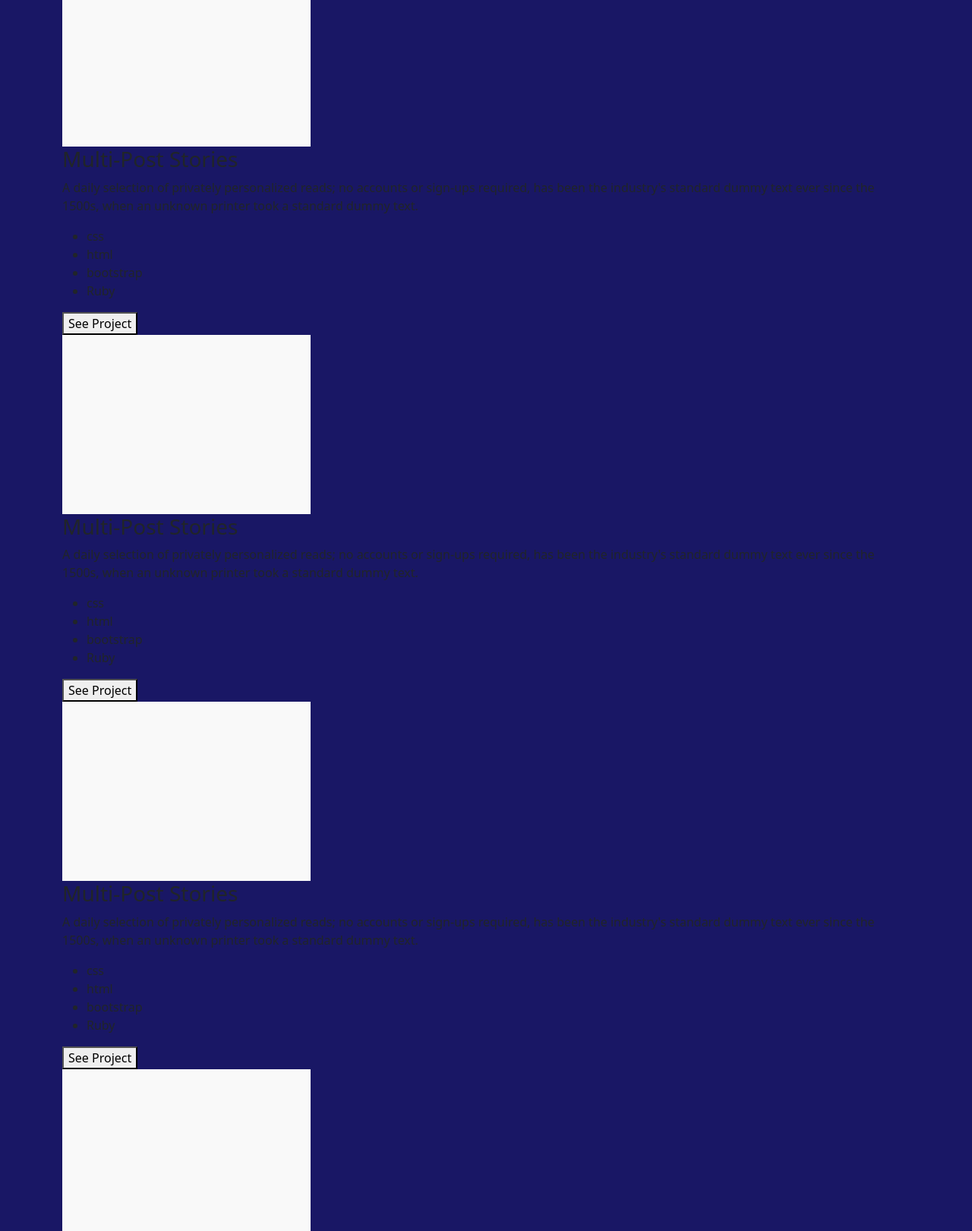
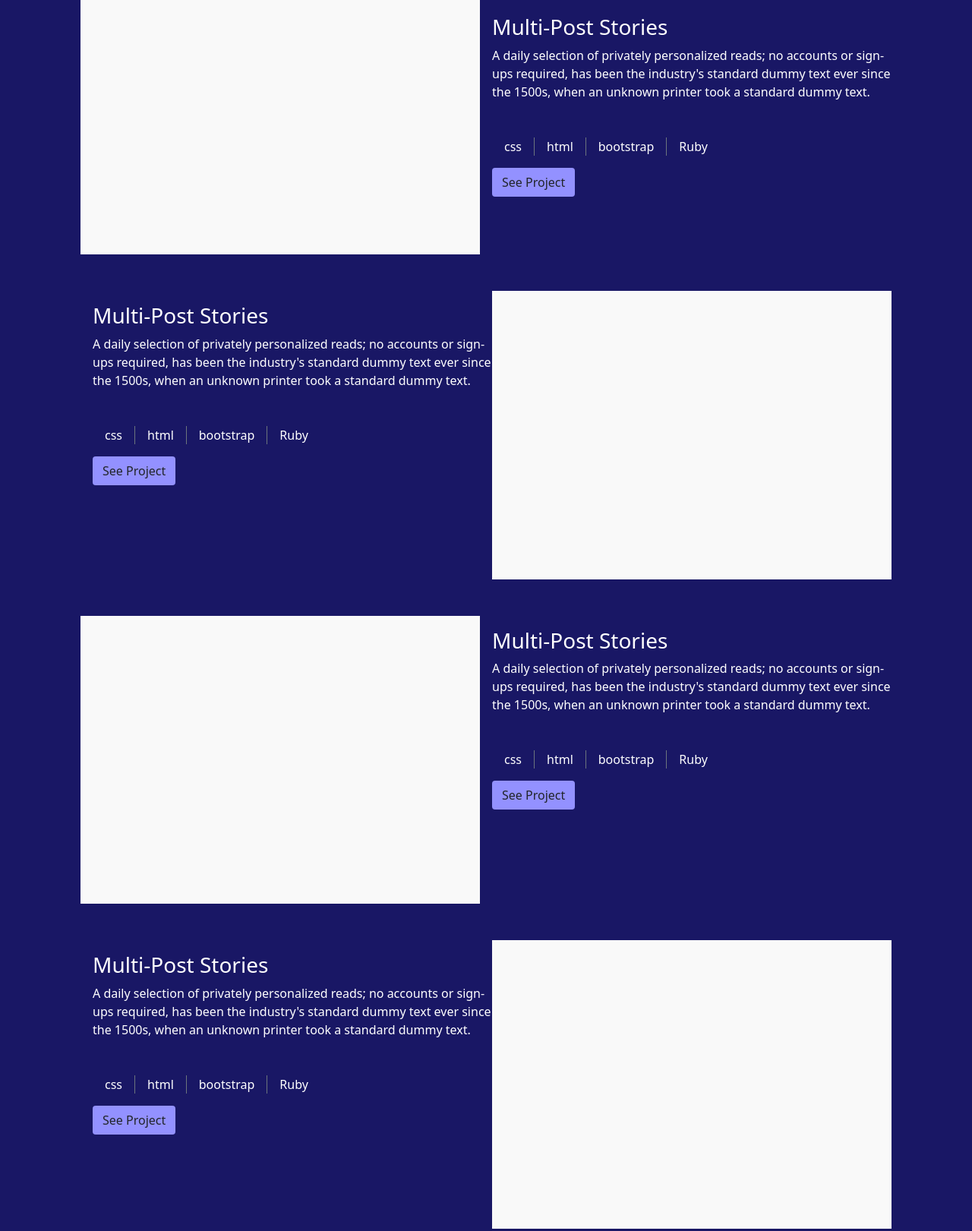
Before and after one commit to MohamedHNoor/Bootstrap-Project, a plain HTML site: page index.html in a window 1280 px wide. Shown: the part 868-2489 px from the top of the page at 76% size. Drawn offline with nearby package versions, Linux system fonts and the light colour scheme.

Commit message:
Style work section with Bootstrap

```diff
--- a/index.html
+++ b/index.html
@@ -29,9 +29,9 @@
   <section class="text-light mt-5 pt-5 ">
     <div class="container text-light text-center">
       <div class="">
-        <h1 class="theme display-1" title="I am Oluwatoyin Olaoye">MindPrepDev</h1>
+        <h1 class="theme purple display-1" title="I am Oluwatoyin Olaoye">MindPrepDev</h1>
         <h3 class="sub-theme display-4">Software Developer</h3>
-        <p class=" lead mt-5 w-50 my-4 text-center mx-auto">
+        <p class="lead mt-5 w-50 my-4 text-center mx-auto">
           I can help you build a product, feature or website. Look through some of my works. If you
           like what you see and have a project you need coded, don't hesitate to contact me.
         </p>
@@ -40,7 +40,7 @@
       <!-- Language and skills divisions -->
       <div class=" lang d-flex align-items-start justify-content-between w-50 mx-auto">
         <div class="language">
-          <p>Language</p>
+          <p class="purple">Language</p>
           <ul class="navbar-nav">
             <li>JavaScript</li>
             <li>Ruby</li>
@@ -49,7 +49,7 @@
           </ul>
         </div>
         <div class="frameworks align-items-center justify-content-between">
-          <p>Frameworks</p>
+          <p class="purple">Frameworks</p>
           <ul class="navbar-nav">
             <li>Bootstrap</li>
             <li>Ruby on Rails</li>
@@ -59,7 +59,7 @@
           </ul>
         </div>
         <div class="skills">
-          <p>Skills</p>
+          <p class="purple">Skills</p>
           <ul class="navbar-nav">
             <li>Codekit</li>
             <li>Github</li>
@@ -114,97 +114,105 @@
   </section>
 
   <!-- Works section -->
-  <section id="works-section">
-    <div class="container">
-      <h2 class="recent-works robo-head">My recent works</h2>
+  <section id="works-section ms-5">
+    <div class="container row mx-auto">
+      <h2 class="recent-works purple mt-5">My recent works</h2>
       <hr class="white">
-      <div class="work-folio">
+      <div class="work-folio col-12">
         <!-- Project one -->
-        <div class="pro one">
+        <div class="pro one d-flex flex-row mb-5 mt-3 justify-content-between">
           <img
             src="./images/placeholder.png"
             alt="project snapshot"
-          class="placeholder">
-          <div class="briefs">
-            <h3 class="br-header">Multi-Post Stories</h3>
+            width="50%"
+            height="auto"
+          class="placeholder img-fluid">
+          <div class="briefs w-50 ms-3 mt-5">
+            <h3 class="mt-3 br-header">Multi-Post Stories</h3>
             <p class="text">
               A daily selection of privately personalized reads; no accounts or sign-ups required,
               has been the industry's standard dummy text ever since the 1500s,
               when an unknown printer took a standard dummy text.
             </p>
-            <ul class="tech">
-              <li>css</li>
-              <li>html</li>
-              <li>bootstrap</li>
-              <li>Ruby</li>
+            <ul class="tech d-flex nav  mt-5">
+              <li class="px-3 border-end border-secondary">css</li>
+              <li class="px-3 border-end border-secondary">html</li>
+              <li class="px-3 border-end border-secondary">bootstrap</li>
+              <li class="px-3">Ruby</li>
             </ul>
-            <button type="button" class="view robo-head">See Project</button>
+            <button type="button" class="view btn mt-3 mb-4 bg-purple">See Project</button>
           </div>
         </div>
         <!-- Project two -->
-        <div class="pro two">
+        <div class="pro two d-flex flex-row-reverse mb-5">
           <img
             src="./images/placeholder.png"
             alt="project snapshot"
-          class="placeholder">
-          <div class="briefs">
-            <h3 class="br-header">Multi-Post Stories</h3>
+            width="50%"
+            height="auto"
+          class="placeholder img-fluid">
+          <div class="briefs w-50 ms-3">
+            <h3 class="mt-3 br-header">Multi-Post Stories</h3>
             <p class="text">
               A daily selection of privately personalized reads; no accounts or sign-ups required,
               has been the industry's standard dummy text ever since the 1500s,
               when an unknown printer took a standard dummy text.
             </p>
-            <ul class="tech">
-              <li>css</li>
-              <li>html</li>
-              <li>bootstrap</li>
-              <li>Ruby</li>
+            <ul class="tech d-flex nav  mt-5">
+              <li class="px-3 border-end border-secondary">css</li>
+              <li class="px-3 border-end border-secondary">html</li>
+              <li class="px-3 border-end border-secondary">bootstrap</li>
+              <li class="px-3">Ruby</li>
             </ul>
-            <button type="button" class="view robo-head">See Project</button>
+            <button type="button" class="view btn mt-3 mb-4 bg-purple">See Project</button>
           </div>
         </div>
         <!-- Project three -->
-        <div class="pro three">
+        <div class="pro three d-flex flex-row mb-5">
           <img
             src="./images/placeholder.png"
             alt="project snapshot"
-          class="placeholder">
-          <div class="briefs">
-            <h3 class="br-header">Multi-Post Stories</h3>
+            width="50%"
+            height="auto"
+          class="placeholder img-fluid">
+          <div class="briefs w-50 ms-3">
+            <h3 class="mt-3 br-header">Multi-Post Stories</h3>
             <p class="text">
               A daily selection of privately personalized reads; no accounts or sign-ups required,
               has been the industry's standard dummy text ever since the 1500s,
               when an unknown printer took a standard dummy text.
             </p>
-            <ul class="tech">
-              <li>css</li>
-              <li>html</li>
-              <li>bootstrap</li>
-              <li>Ruby</li>
+            <ul class="tech d-flex nav  mt-5">
+              <li class="px-3 border-end border-secondary">css</li>
+              <li class="px-3 border-end border-secondary">html</li>
+              <li class="px-3 border-end border-secondary">bootstrap</li>
+              <li class="px-3">Ruby</li>
             </ul>
-            <button type="button" class="view robo-head">See Project</button>
+            <button type="button" class="view btn mt-3 mb-4 bg-purple">See Project</button>
           </div>
         </div>
         <!-- Project four -->
-        <div class="pro four">
+        <div class="pro four d-flex flex-row-reverse mb-5">
           <img
             src="./images/placeholder.png"
             alt="project snapshot"
-          class="placeholder">
-          <div class="briefs">
-            <h3 class="br-header">Multi-Post Stories</h3>
+            width="50%"
+            height="auto"
+          class="placeholder img-fluid">
+          <div class="briefs w-50 ms-3">
+            <h3 class="mt-3 br-header">Multi-Post Stories</h3>
             <p class="text">
               A daily selection of privately personalized reads; no accounts or sign-ups required,
               has been the industry's standard dummy text ever since the 1500s,
               when an unknown printer took a standard dummy text.
             </p>
-            <ul class="tech">
-              <li>css</li>
-              <li>html</li>
-              <li>bootstrap</li>
-              <li>Ruby</li>
+            <ul class="tech d-flex nav mt-5">
+              <li class="px-3 border-end border-secondary">css</li>
+              <li class="px-3 border-end border-secondary">html</li>
+              <li class="px-3 border-end border-secondary">bootstrap</li>
+              <li class="px-3">Ruby</li>
             </ul>
-            <button type="button" class="view robo-head">See Project</button>
+            <button type="button" class="view btn mt-3 mb-4 bg-purple">See Project</button>
           </div>
         </div>
       </div>
--- a/styles.css
+++ b/styles.css
@@ -1,12 +1,20 @@
 body {
   background: #191765;
+  color: #fff;
 }
 .theme{
-  color: #9391ff;
-  font-size: 6rem;
+  font-size: 300%;
   font-weight: bold;
 }
 
-.lang p {
+.purple {
   color: #9391ff;
 }
+
+.bg-purple {
+  background-color: #9391ff;
+}
+
+.pro .one {
+  margin-top: 2rem;
+}
```
